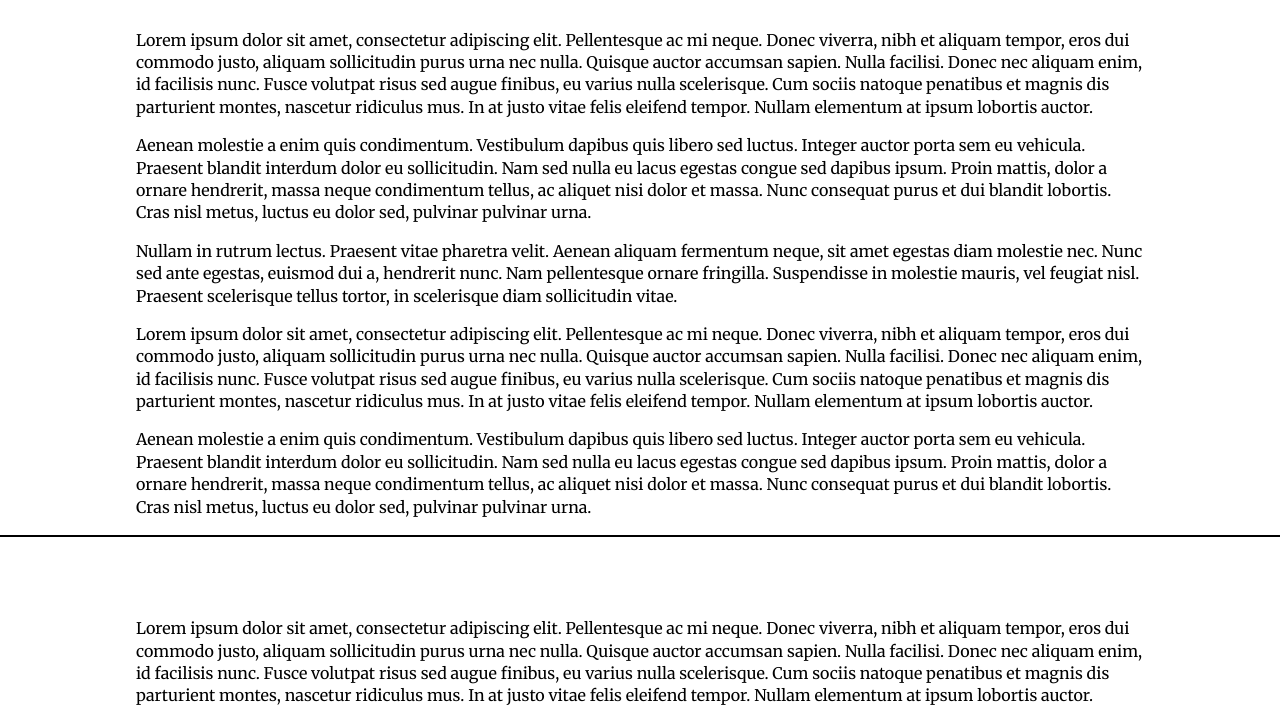
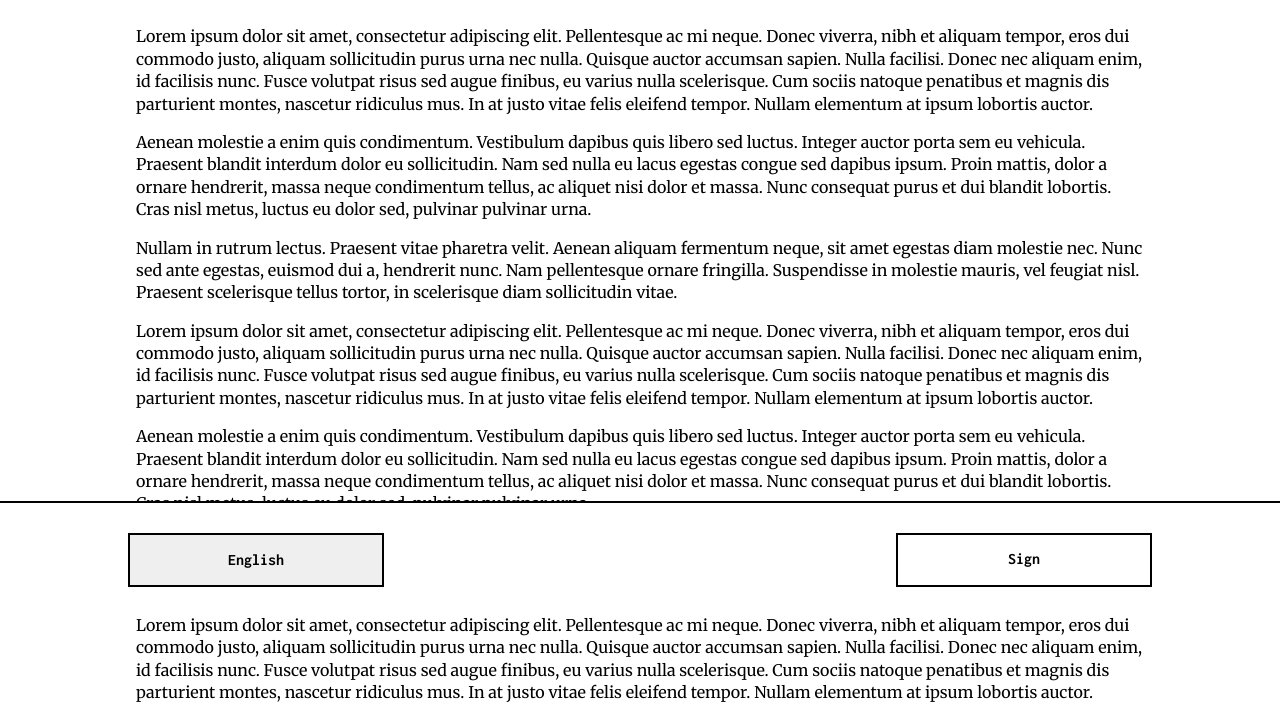
Before and after one commit to maniart/artnotfear.org, a website: page index.html in a window 1280 px wide. Shown: the part 183-900 px from the top of the page. Drawn offline with Linux system fonts and the light colour scheme.

Commit message:
More things

```diff
--- a/index.html
+++ b/index.html
@@ -17,7 +17,19 @@
 
   <div class="sticky-wrapper">
 
-  <div class="row"></div>
+    <div class="sticky row">
+
+      <select class="language-selector col-xs-3">
+        <option value="" selected="selected">English</option>
+        <option value="1">Italian</option>
+        <option value="2">Spanish</option>
+      </select>
+
+      <a href="#" class="sign col-xs-offset-6 col-xs-3">
+        Sign
+      </a>
+
+    </div>
 
   </div>
 
--- a/style.css
+++ b/style.css
@@ -39,8 +39,10 @@ body {
 .title h2 {
   font-weight: 400;
   font-size: 2em;
-  line-height: 1.3;
+  line-height: 1.2;
   margin-bottom: 20px;
+  border-left: 4px solid black;
+  padding-left: 15px;
 }
 
 .logo a {
@@ -75,4 +77,55 @@ a, a:visited, a:active {
   border-top: 2px solid black;
   width: 100%;
   background-color: white;
+  font-family: 'Inconsolata', monospace;
 }
+
+.sticky {
+  width: 80%;
+  margin: 30px 10%;
+}
+
+.sign {
+  transition: .3s ease all;
+  -webkit-transition: .3s ease all;
+  -moz-transition: .3s ease all;
+  font-weight: 700;
+  display: block;
+  border: 2px solid black;
+  padding: 1em .5em;
+  text-align: center;
+  text-decoration: none;
+}
+
+.sign:hover,
+.sign:active {
+  background-color: black;
+  color: white;
+}
+
+.language-selector {
+  transition: .3s ease all;
+  -webkit-transition: .3s ease all;
+  -moz-transition: .3s ease all;
+  font-weight: 700;
+  display: block;
+  border: 2px solid black;
+  padding: 1em .5em;
+  text-align: center;
+  text-decoration: none;
+  cursor: pointer;
+  font-family: 'Inconsolata', monospace;
+  font-size: 1em;
+  outline: none;
+  -webkit-appearance: none;
+  -moz-appearance: none;
+  appearance: none;
+  -webkit-border-radius: 0px;
+  -moz-border-radius: 0px;
+  border-radius: 0px;
+
+}
+
+.language-selector option {
+  text-align: center;
+}
```
